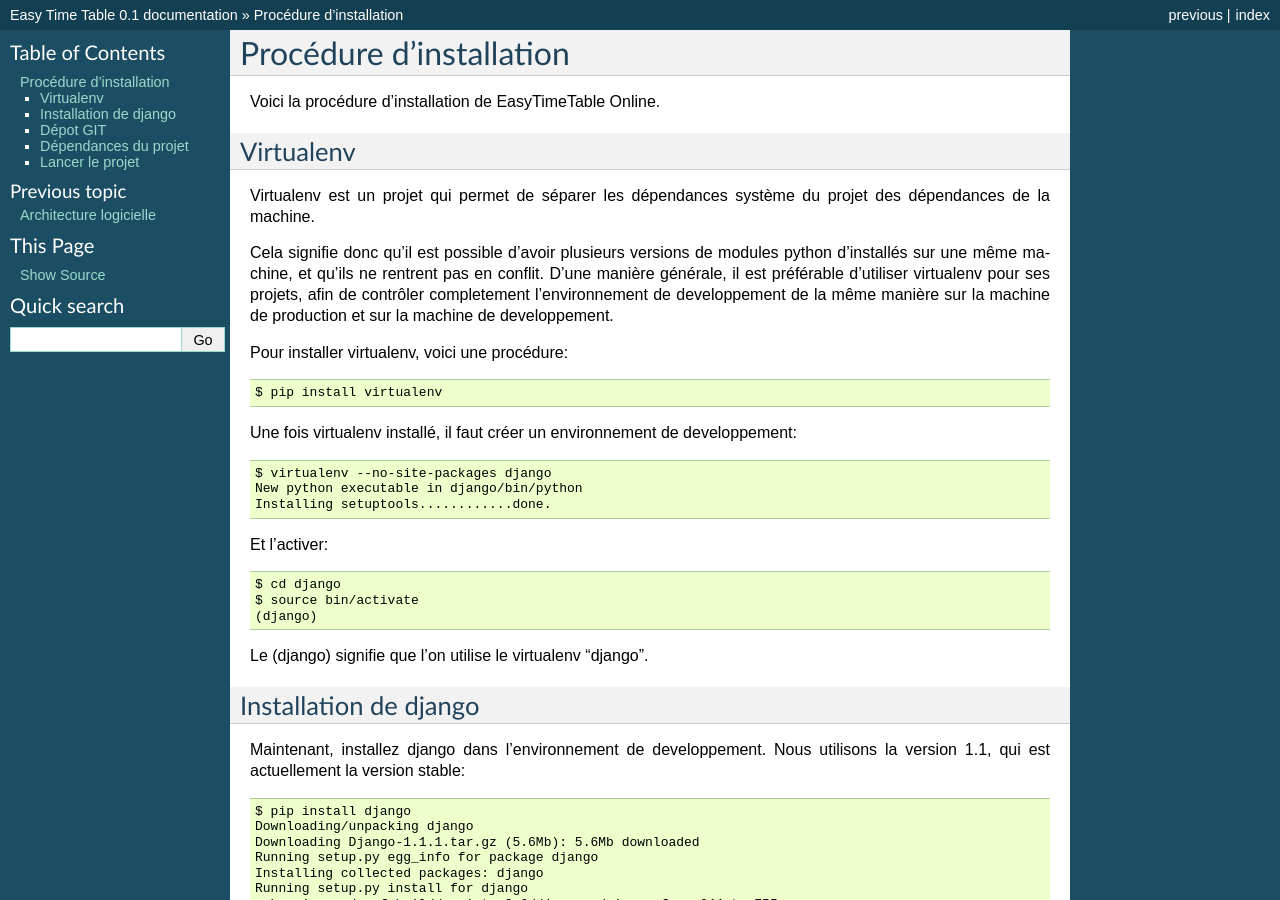
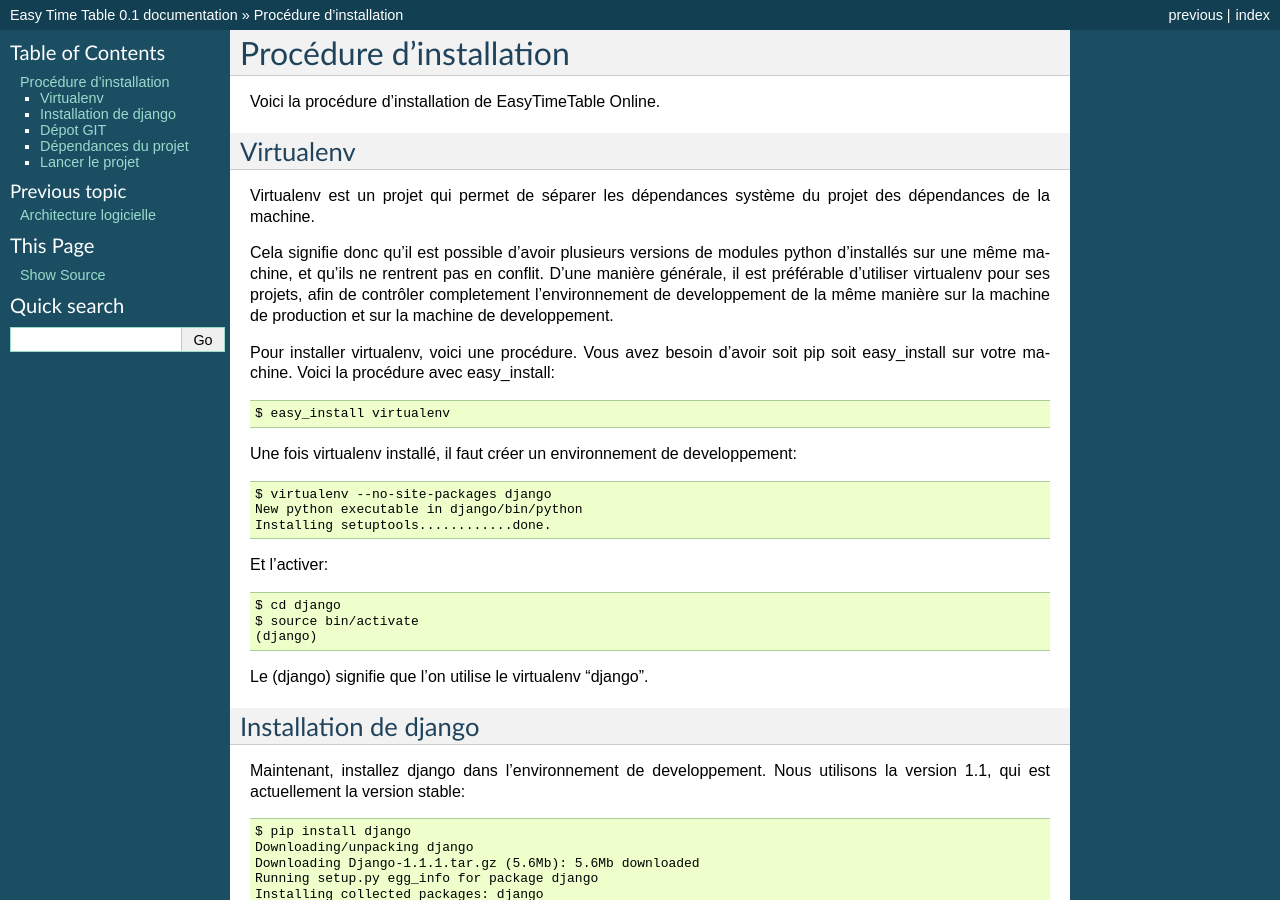
Before and after one commit to easytimetable/easytimetable, a Sphinx documentation site: the page built from doc/source/installation.rst, in a window 1280 px wide and 900 px high. Built offline with Sphinx 7.4.7, drawn with Linux system fonts in a browser that asks for light colours.

Commit message:
replace git with easy_install

```diff
--- a/doc/source/installation.rst
+++ b/doc/source/installation.rst
@@ -15,9 +15,10 @@
 projets, afin de contrôler completement l'environnement de developpement de la
 même manière sur la machine de production et sur la machine de developpement.
 
-Pour installer virtualenv, voici une procédure::
+Pour installer virtualenv, voici une procédure. Vous avez besoin d'avoir soit
+pip soit easy_install sur votre machine. Voici la procédure avec easy_install::
 
-    $ pip install virtualenv
+    $ easy_install virtualenv
 
 Une fois virtualenv installé, il faut créer un environnement de developpement::
 
```
